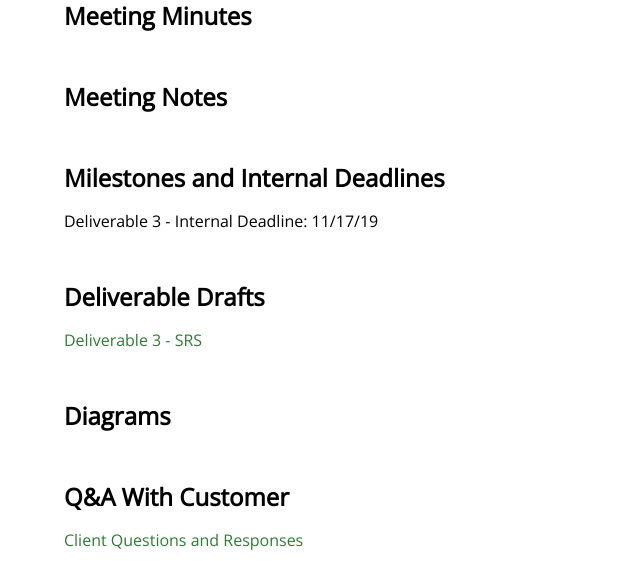
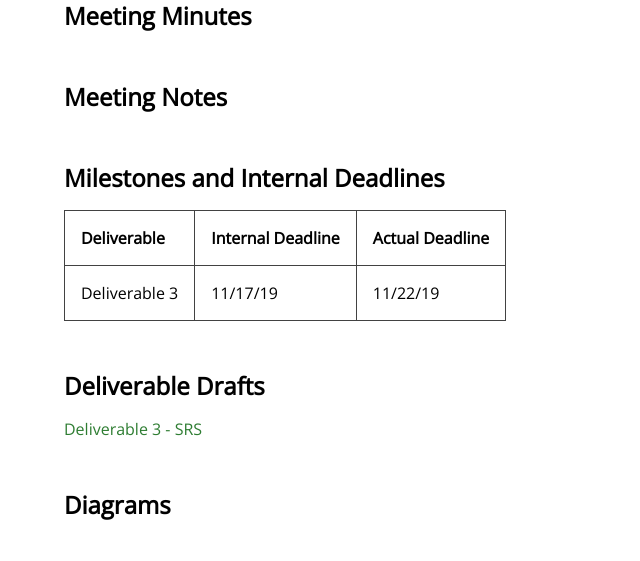
Before and after one commit to tonysulfaro/CSE-435-HFDS, a PHP site: page /secure/index.html in a window 1280 px wide. Shown: the part 194-755 px from the top of the page, without its empty margins (0-640 px from the left). Run offline with PHP 8.4, Linux system fonts and the light colour scheme.

Commit message:
update secure docs

```diff
--- a/secure/index.html
+++ b/secure/index.html
@@ -32,7 +32,18 @@
         <h2>Meeting Notes</h2>
 
         <h2>Milestones and Internal Deadlines</h2>
-        <p>Deliverable 3 - Internal Deadline: 11/17/19</p>
+        <table>
+            <tr>
+                <th>Deliverable</th>
+                <th>Internal Deadline</th>
+                <th>Actual Deadline</th>
+            </tr>
+            <tr>
+                <td>Deliverable 3</td>
+                <td>11/17/19</td>
+                <td>11/22/19</td>
+            </tr>
+        </table>
 
         <h2>Deliverable Drafts</h2>
         <p><a href="https://docs.google.com/document/d/1Su8EJ4LXI48WpZnCXemFInPCTYs2uhq5rpqyXaLdkyI/edit" target="_blank" rel="noopener">Deliverable 3 - SRS</a></p>
--- a/styles.css
+++ b/styles.css
@@ -127,6 +127,17 @@ footer a {
     color: white;
 }
 
+/* table styles */
+table, th, td {
+    border: 1px solid #424242;
+    border-collapse: collapse;
+}
+
+th, td {
+    text-align: left;
+    padding: 1em;
+}
+
 /* form styles */
 input {
     width: 300px;
```
